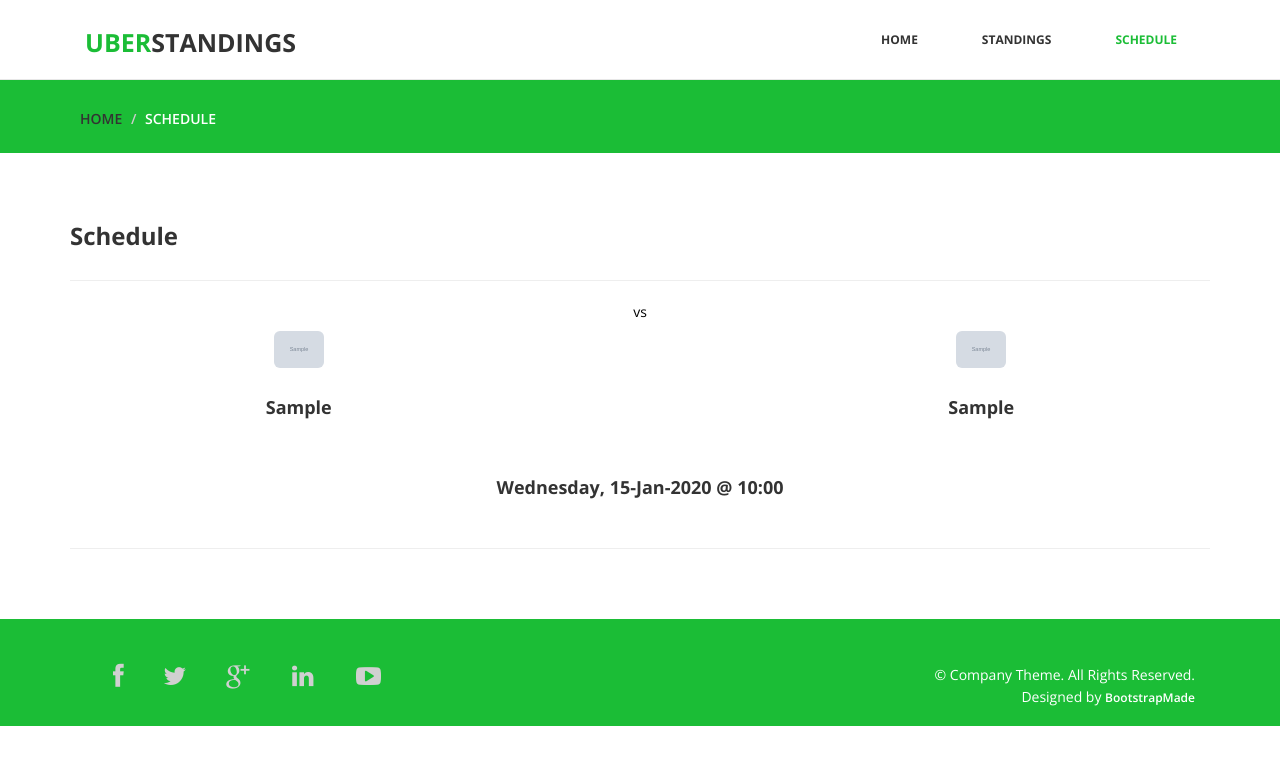
After one commit to maddrum/bundes_task, a Django app: template templates/bundesinfo/next_round.html in a window 1280 px wide. The commit adds this page. Shown: the top 765 px of the page. Run offline with Django 3.2, Linux system fonts and the light colour scheme; the template is opened without the code that fills it: most values are stand-ins (such as "Sample title", 1, 10 or a date in 2020); grey boxes marked "Sample" are stand-in pictures; some libraries are stand-ins or nearby versions.

Commit message:
added schedule

```diff
--- a/Bundes/settings.py
+++ b/Bundes/settings.py
@@ -106,9 +106,10 @@ TIME_ZONE = 'UTC'
 
 USE_I18N = True
 
-USE_L10N = True
+USE_L10N = False
 
 USE_TZ = True
+DATETIME_FORMAT = 'l, d-M-Y  @ H:i'
 
 # Static files (CSS, JavaScript, Images)
 # https://docs.djangoproject.com/en/3.0/howto/static-files/
--- a/bundesinfo/urls.py
+++ b/bundesinfo/urls.py
@@ -4,5 +4,6 @@ from bundesinfo import views
 app_name = 'bundesinfo'
 
 urlpatterns = [
-    url(r'standings/$', views.Standings.as_view(), name='standings')
+    url(r'standings/$', views.Standings.as_view(), name='standings'),
+    url(r'next-round/$', views.NextRound.as_view(), name='next_round')
 ]
--- a/templates/base.html
+++ b/templates/base.html
@@ -47,7 +47,12 @@
                                     {% trans 'Standings' %}
                                 </a>
                             </li>
-                            <li role="presentation"><a href="">{% trans 'Schedule' %}</a></li>
+                            <li role="presentation">
+                                <a href="{% url 'bundesinfo:next_round' %}"
+                                        {% block next_round_active %}{% endblock %}>
+                                    {% trans 'Schedule' %}
+                                </a>
+                            </li>
                         </ul>
                     </div>
                 </div>
--- /dev/null
+++ b/templates/bundesinfo/next_round.html
@@ -0,0 +1,59 @@
+{% extends 'base.html' %}
+{% load static %}
+{% load i18n %}
+{% load tz %}
+{% block next_round_active %}class="active"{% endblock %}
+
+{% block content %}
+    <div id="breadcrumb">
+        <div class="container">
+            <div class="breadcrumb">
+                <li><a href="{% url 'index_page' %}">Home</a></li>
+                <li>{% trans 'Schedule' %}</li>
+            </div>
+        </div>
+    </div>
+    <div class="aboutus">
+        <div class="container" style="color: black">
+            <h3>{% trans 'Schedule' %}</h3>
+            <hr>
+            {% for item in matches %}
+                <div class="row">
+                    <div class="col-xs-5 text-center">
+                        <h4>
+                            <img src="{{ item.team1_logo }}" class="img-responsive center-block"
+                                 style="max-height: 50px;max-width: 50px">
+                        </h4>
+
+                        <h4>
+                            {{ item.team1 }}
+                        </h4>
+                    </div>
+                    <div class="col-xs-2 text-center">
+                        vs
+                    </div>
+                    <div class="col-xs-5 text-center">
+                        <h4>
+                            <img src="{{ item.team2_logo }}" class="img-responsive center-block"
+                                 style="max-height: 50px;max-width: 50px">
+                        </h4>
+                        <h4>
+                            {{ item.team2 }}
+                        </h4>
+                    </div>
+                </div>
+                <div class="row">
+                    <div class="col-xs-12 text-center">
+                        <h4>
+                            {{ item.time|localtime }}
+                        </h4>
+                    </div>
+                </div>
+                <hr>
+            {% endfor %}
+
+
+        </div>
+    </div>
+
+{% endblock %}
--- a/templates/bundesinfo/standings.html
+++ b/templates/bundesinfo/standings.html
@@ -16,7 +16,7 @@
         <div class="container">
             <h3>{% trans 'Standings' %}</h3>
             <hr>
-            <div class="col-md12 fadeInDown" data-wow-duration="1000ms" data-wow-delay="300ms">
+            <div class="col-md-12 fadeInDown" data-wow-duration="1000ms" data-wow-delay="300ms">
 
                 <div class="table-responsive" style="color: black">
                     <table class="table table-borderless" style="vertical-align: middle;">
```
Also changed, not shown: bundesinfo/views.py (+34 -0 lines).
